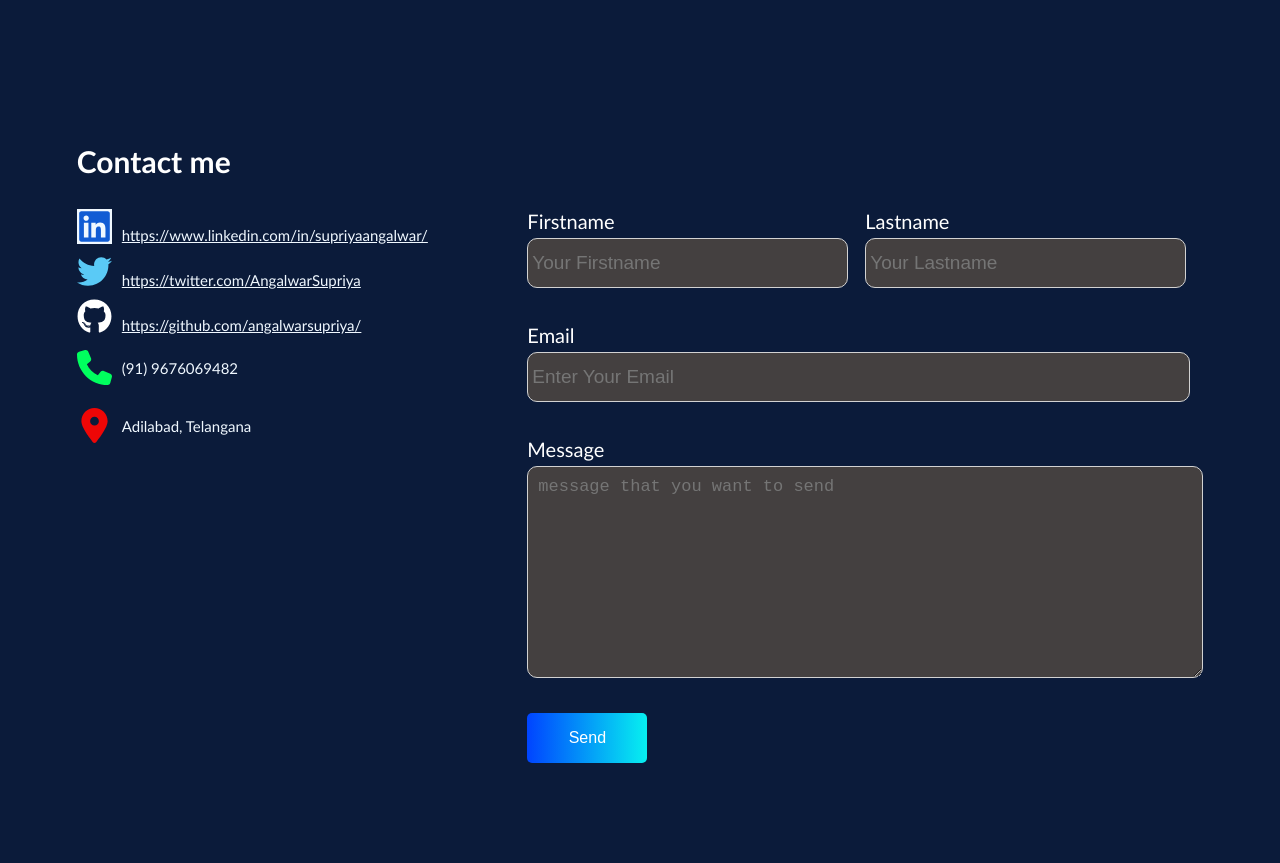
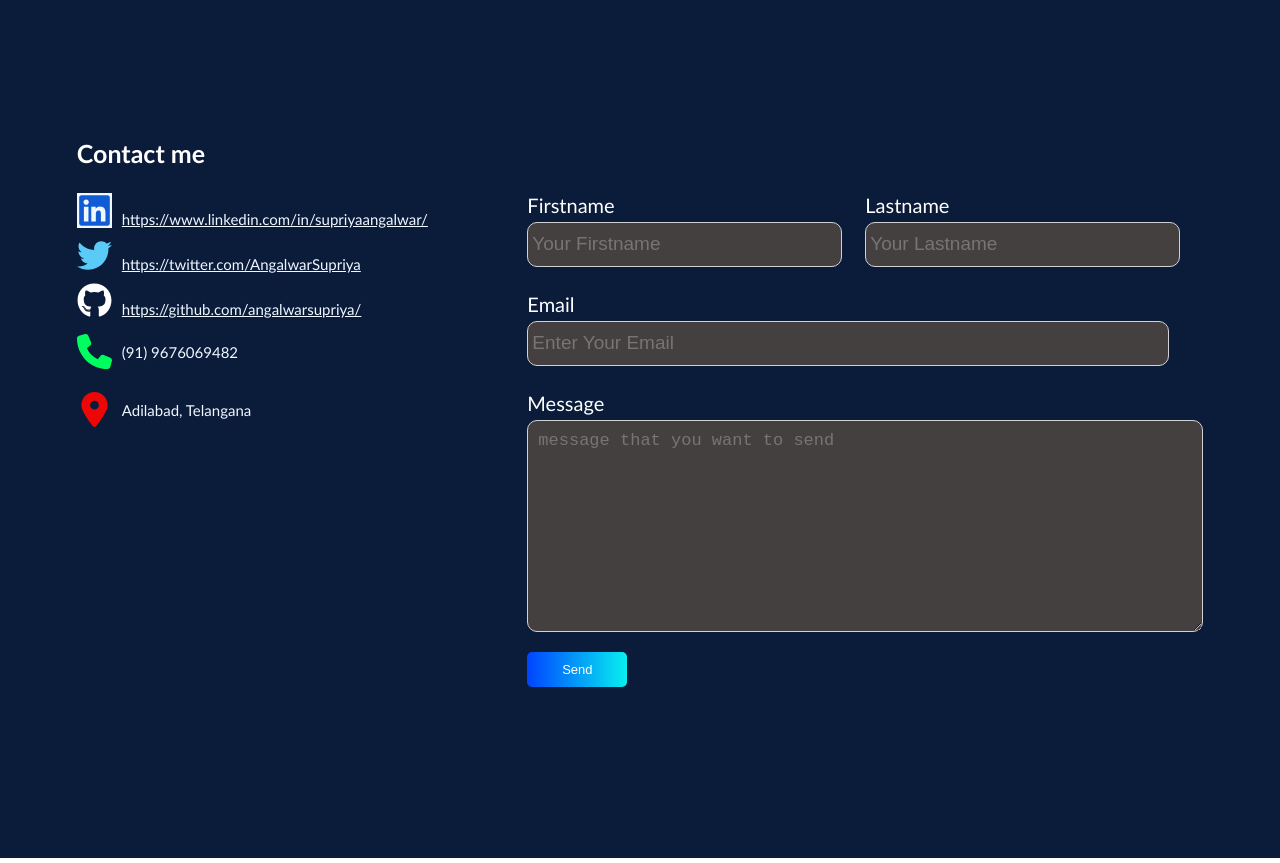
Before and after one commit to angalwarsupriya/supriya-portfolio, a React (Vite) app: page / in a window 1280 px wide. Shown: the part 2360-3223 px from the top of the page. Built offline with nearby package versions, Linux system fonts and the light colour scheme.

Commit message:
give responsiveness

```diff
--- a/src/components/Contact/index.css
+++ b/src/components/Contact/index.css
@@ -1,7 +1,7 @@
 #sendButton {
     position: relative;
-    font-size: 16px;
-    padding: 10px 20px;
+    font-size: 13px;
+    padding: 5px ;
     cursor: pointer;
     background-color: #007bff;
     color: white;
@@ -53,7 +53,6 @@
 /***/
 
 
-
 .foooter-con{
     height:90vh;
     width: 100%;
@@ -61,7 +60,7 @@
     padding-right: 6%;
 }
 .contact-me-h{
-    font-size: 30px;
+    font-size: 25px;
 }
 .contact-overview-con{
     height: 90%;
@@ -96,8 +95,8 @@
     width: 100%;
 }
 .nameinput{
-    height: 50px;
-    width: 95%;
+    height: 45px;
+    width: 93%;
     border-radius: 10px;
     background-color: rgb(68, 64, 64);
     border: 1px solid rgb(210, 210, 210);
@@ -110,8 +109,8 @@
     margin-bottom: 15px;
 }
 .email-input{
-    height: 50px;
-    width: 98%;
+    height: 45px;
+    width: 95%;
     border-radius: 10px;
     background-color: rgb(68, 64, 64);
     border: 1px solid rgb(210, 210, 210);
@@ -132,21 +131,22 @@ textarea{
     font-weight: normal;
     padding: 10px;
     margin-top: 5px;
-    margin-bottom: 15px;
+    margin-bottom: 10px;
 }
 .input-con{
-    margin-bottom: 20px;
+    margin-bottom: 10px;
     display: flex;
     flex-direction: column;
 }
 .name-input-con{
-    margin-bottom: 20px;
+    margin-bottom: 10px;
     display: flex;
     flex-direction: column;
     width: 50%;
 }
 label{
     font-size: 20px;
+
 }
 .names-input-row{
     display: flex;
@@ -155,12 +155,19 @@ label{
 .send-btn{
     padding: 10px;
     font-size: 20px;
-    width: 120px;
-    height: 50px;
+    width: 100px;
+    height: 35px;
     border-radius: 6px;
     background-image:linear-gradient(to right, #0044ff , rgb(7, 240, 240));
     border:none;
     color: white;
+}
+
+.row{
+    margin-bottom: 10px;
+}
+.contact-value{
+    font-size: 15px;
 }
 /*----------Icons-color-------------*/
 .linkdin-icon{
@@ -300,13 +307,29 @@ color: rgb(238, 6, 6);
 
  }
 
- @media screen and (max-width:576px){
+ @media screen and (min-width:401px) and (max-width:575px){
     .row{
         flex-direction: column;
         justify-content:flex-start;
         align-items: flex-start;
+        margin-bottom: 5px;
+    }
+    .contact-details-con{
+        height: 50%;
+
+    }
+    .form-details-con{
+        height: 50%;
+    }
+    .contact-icons{
+        font-size: 20px;
+    }
+    .contact-value{
+        font-size: 13px;
+
     }
  }
+
 
  @media screen and (min-width:576px) and (max-width:767px){
     .contact-me-h{
@@ -348,10 +371,23 @@ color: rgb(238, 6, 6);
         padding: 0px;
         font-size: 13px;
         margin: 0px;
+
     }
     .row{
         margin-bottom: 4px;
         margin-top: 5px;
+    }
+    .contact-me-h{
+        font-size: 23px;
+    }
+    textarea{
+           height: 100px;
+    }
+    .contact-icons{
+        font-size: 20px;
+    }
+    .contact-value{
+        font-size: 12px;
     }
  }
 
@@ -414,29 +450,37 @@ color: rgb(238, 6, 6);
     .contact-value{
         font-size: 14px;
     }
+    .contact-me-h{
+        font-size: 22;
+    }
+    .email-input{
+        height: 35px;
+        font-size: 13px;
+    }
+    .nameinput{
+        height: 35px;
+        font-size: 13px;
+    }
+    label{
+        font-size: 15px;
+    }
 
  }
- @media screen and (min-width:1201px){
-    .row{
-        margin-bottom: 10px;
-    }
-    .contact-value{
-        font-size: 15px;
-    }
- }
+
 
  @media screen and (max-width:767px){
     .contact-overview-con{
         flex-direction: column;
+
     }
     .contact-details-con{
-       height: 50%;
+       height: 40%;
        width: 100%;
        order: 2;
        padding: 0px;
     }
     .form-details-con{
-       height: 50%;
+       height: 60%;
        width: 100%;
        order: 1;
     }
--- a/src/components/Contact/index.jsx
+++ b/src/components/Contact/index.jsx
@@ -68,7 +68,7 @@ function Contact() {
               </div>
               <div className='input-con'>
                 <label htmlFor='message'>Message</label>
-                <textarea id='message'  placeholder='message that you want to send' cols={76} rows={10} />
+                <textarea id='message'  placeholder='message that you want to send' cols={65} rows={10} />
               </div>
               <button type='button' className='send-btn' id="sendButton">
               <span  className="button-text">Send</span>
```
